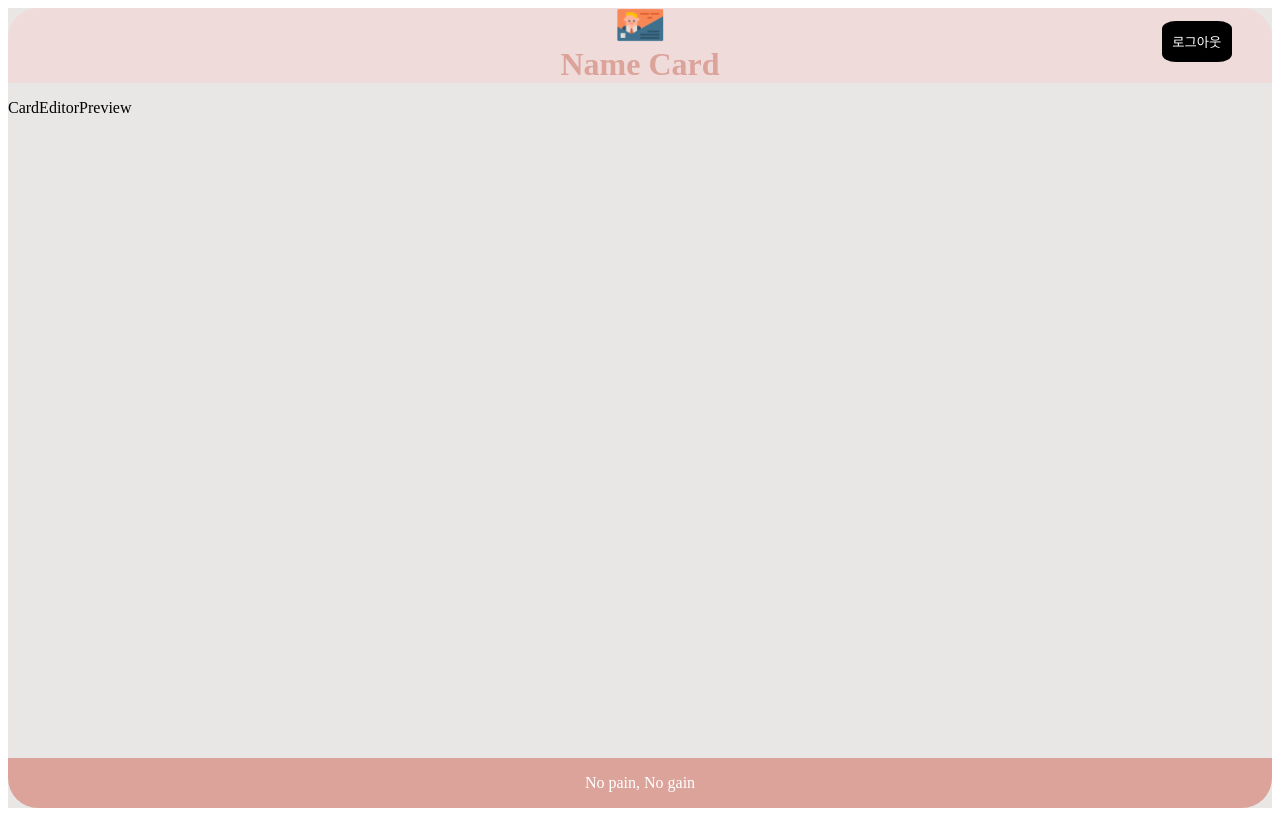
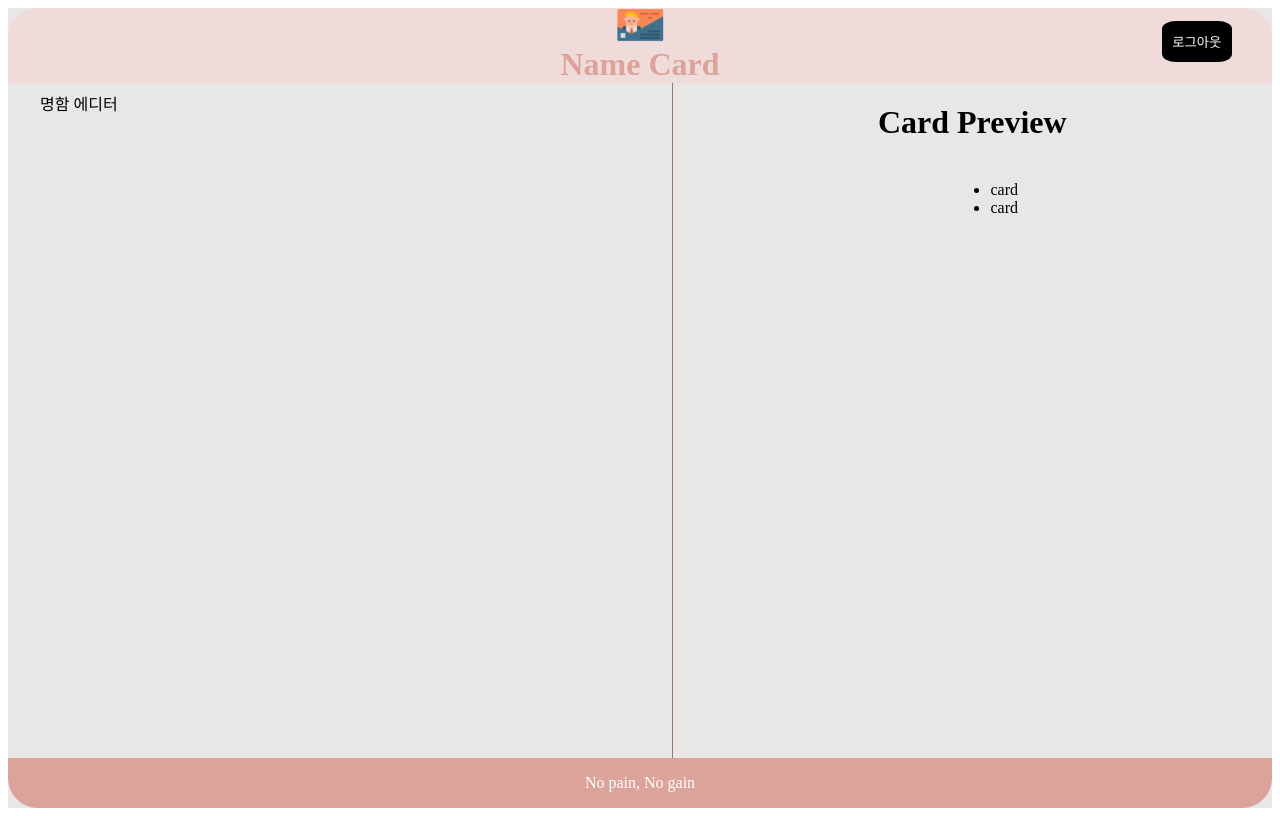
Before and after one commit to slalom0914/NameCard2025, a React (Create React App) app in the folder nameCard-step1/: page /maker in a window 1280 px wide. Built offline with nearby package versions, Linux system fonts and the light colour scheme; no server answers.

Commit message:
3교시-명함 콘텐츠 디자인

```diff
--- /dev/null
+++ b/nameCard-step1/src/components/pages/CardEditor.jsx
@@ -0,0 +1,23 @@
+import styled from "styled-components"
+
+const EditorDiv = styled.div`
+	flex-basis: 50%;
+	border-right: 1px solid #9E7676;/* editor와 preview사이에 구분선 넣기 */
+	padding: 0.5em 2em;
+	overflow-y: auto;
+`
+const TitleH1 = styled.h1`
+	width: 100%;
+	text-align: center;
+	margin-bottom: 1em;
+	color: #594545;
+`
+const CardEditor = () => {
+  return (
+    <EditorDiv>
+      명함 에디터
+    </EditorDiv>
+  )
+}
+
+export default CardEditor
--- a/nameCard-step1/src/components/pages/Maker.jsx
+++ b/nameCard-step1/src/components/pages/Maker.jsx
@@ -3,6 +3,9 @@ import Header from "../include/Header"
 import Footer from "../include/Footer"
 import { logout } from "../../service/authApi"
 import { useNavigate } from "react-router"
+import CardEditor from "./CardEditor"
+import Preview from "./Preview"
+import { useState } from "react"
 
 
 const MarkerDiv = styled.div`
@@ -20,6 +23,22 @@ const ContainerDiv = styled.div`
 `
 
 const Maker = () => {
+
+  const [cards, setCards] = useState({
+    '1':{
+      id: '1',
+      theme: 'dark',
+      fileName: 'lee',
+      fileURL: 'https://res.cloudinary.com/dabcqtmbm/image/upload/v1707156245/lmbxljzqmcylnyngwafk.jpg',
+    },
+    '2':{
+      id: '2',
+      theme: 'light',
+      fileName: 'kim',
+      fileURL: null,
+    },
+  });
+
   const navigate = useNavigate()
   const handleLogout = async() => {
     await logout()
@@ -31,8 +50,8 @@ const Maker = () => {
     <MarkerDiv>
       <Header handleLogout={handleLogout} />
       <ContainerDiv>
-        <p>CardEditor</p>
-        <p>Preview</p>
+        <CardEditor />
+        <Preview cards={cards} />
       </ContainerDiv>
       <Footer />
     </MarkerDiv>
--- /dev/null
+++ b/nameCard-step1/src/components/pages/Preview.jsx
@@ -0,0 +1,36 @@
+import styled from "styled-components"
+
+const PreviewDiv = styled.div`
+    flex-basis: 50%;
+    overflow-y: auto;/* 스크롤링 되게 만들고 */
+`
+const TitleH1 = styled.h1`
+    width: 100%;
+    text-align: center;
+    margin-bottom: 1em;
+    color; #815b5b;
+`
+const CardsUl = styled.ul`
+    width: 100%;
+    height: 100%;
+    padding: 0.5em 2em;
+    display: flex;
+    flex-direction: column;/* 카드가 너무 왼쪽에 있어서 조정하기 */
+    align-items: center;/* 카드가 너무 작아졌다면 card.module.css로 가서 .card에 width: 100%로 준다  */
+`
+const Preview = ({cards}) => {
+  return (
+    <PreviewDiv>
+      <TitleH1>Card Preview</TitleH1>
+      <CardsUl>
+      {
+        Object.keys(cards).map(card => (
+          <li>card</li>
+        ))
+      }
+      </CardsUl>
+    </PreviewDiv>
+  )
+}
+
+export default Preview
```
